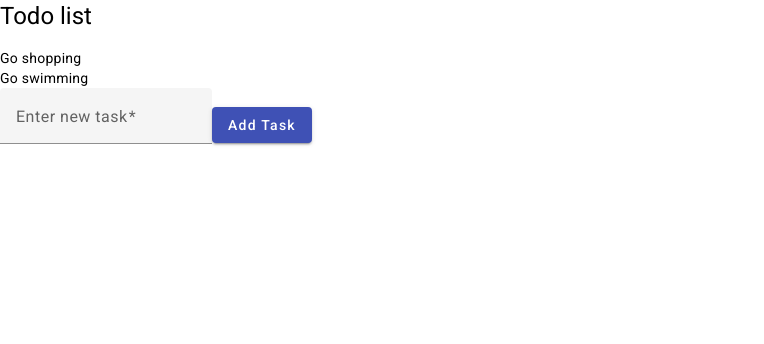
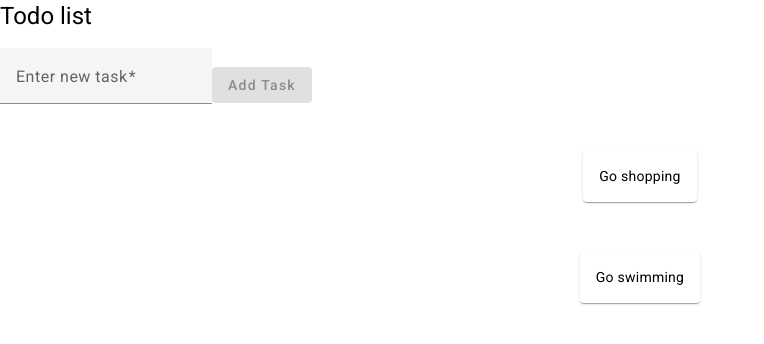
Before and after one commit to bullet03/angular-todo, an Angular app: page / in a window 1280 px wide. Shown: the top 344 px of the page, without its empty margins (0-764 px from the left). Built offline with nearby package versions, Linux system fonts and the light colour scheme.

Commit message:
feat: add styles to list

```diff
--- a/src/app/app.component.html
+++ b/src/app/app.component.html
@@ -1,3 +1,3 @@
 <h1>Todo list</h1>
+<app-task-form></app-task-form>
 <app-todos-list></app-todos-list>
-<app-task-form></app-task-form>
--- a/src/app/task-form/task-form.component.html
+++ b/src/app/task-form/task-form.component.html
@@ -4,5 +4,5 @@
       <input name="taskInput" [formControl]="task" matInput type="text"/>
       <mat-error *ngIf="task.invalid">{{getErrorMessage()}}</mat-error>
   </mat-form-field>
-  <button mat-raised-button color="primary" type="submit">Add Task</button>
+  <button mat-raised-button color="primary" type="submit" [disabled]="task.value!.length < 3">Add Task</button>
 </form>
--- a/src/app/task-form/task-form.component.ts
+++ b/src/app/task-form/task-form.component.ts
@@ -1,5 +1,6 @@
 import { Component } from '@angular/core';
 import { FormControl, Validators } from "@angular/forms";
+import { TodoService } from "../todo.service";
 
 @Component({
   selector: 'app-task-form',
@@ -9,8 +10,10 @@ import { FormControl, Validators } from "@angular/forms";
 export class TaskFormComponent {
   task = new FormControl('', [Validators.required, Validators.minLength(3)]);
 
+  constructor(private todoService: TodoService) {
+  }
   onSubmit() {
-    console.log('submitted');
+    this.todoService.addTodo(this.task.value!);
   }
 
   getErrorMessage() {
--- a/src/app/todo.service.ts
+++ b/src/app/todo.service.ts
@@ -11,4 +11,8 @@ export class TodoService {
   getTodos(): string[] {
     return TODOS;
   }
+
+  addTodo(todo: string): void {
+    TODOS.push(todo);
+  }
 }
--- a/src/app/todos-list/todos-list.component.html
+++ b/src/app/todos-list/todos-list.component.html
@@ -1 +1,9 @@
-<div *ngFor="let todo of todosList">{{ todo }}</div>
+<!--<div *ngFor="let todo of todosList">{{ todo }}</div>-->
+
+<mat-grid-list cols="1" rowHeight="100px">
+  <mat-grid-tile *ngFor="let todo of todosList">
+    <mat-card>
+      <mat-card-content>{{ todo }}</mat-card-content>
+    </mat-card>
+  </mat-grid-tile>
+</mat-grid-list>
```
Also changed, not shown: src/app/app.module.ts (+8 -4 lines).
